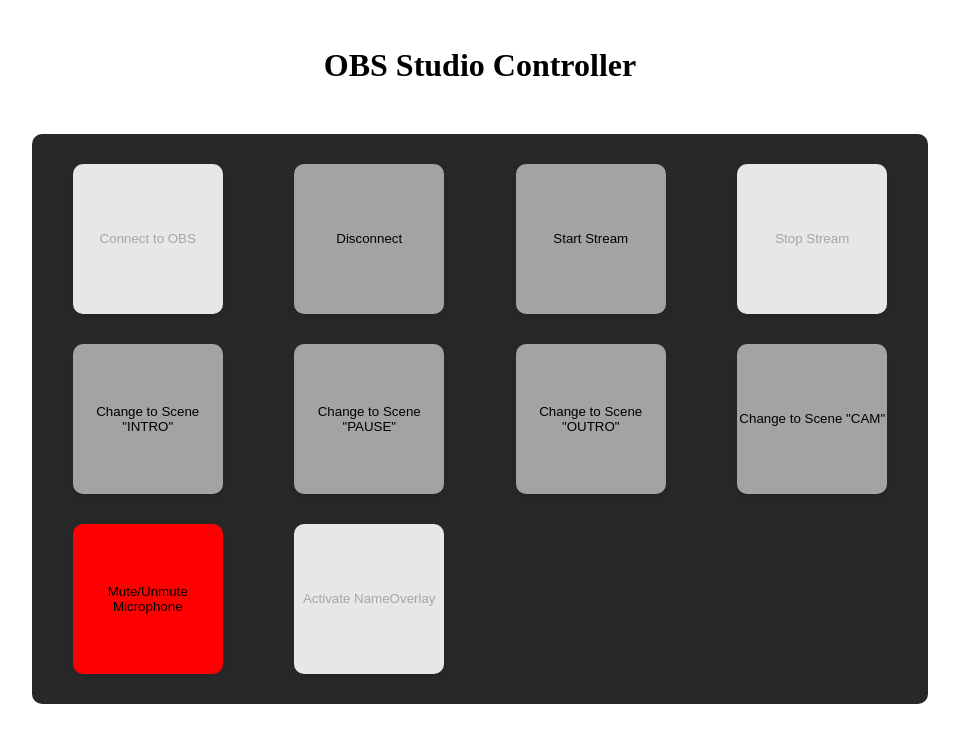
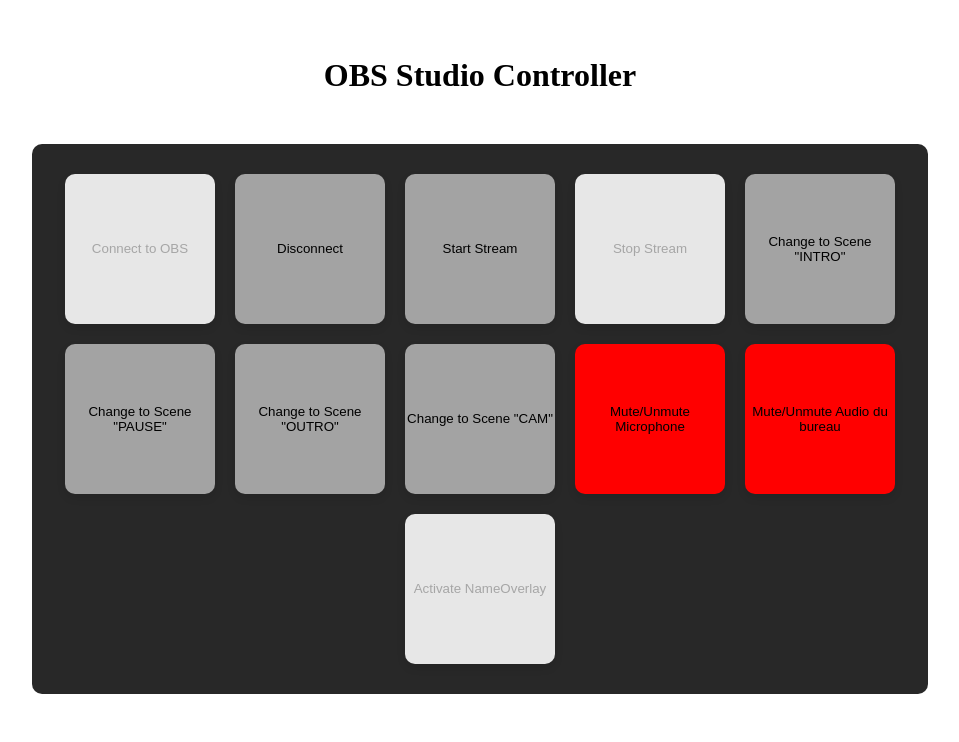
Before and after one commit to Leo-Turible/deckboard, a website built with webpack: page index.html in a window 1280 px wide. Both pictures are taken after a click on the button "Connect to OBS". Shown: the whole page, without its empty margins (160-1119 px from the left). Built offline with nearby package versions, Linux system fonts and the light colour scheme; what obs-websocket-js would draw is missing.

Commit message:
ToggleMuteBtn for Desktop added

```diff
--- a/index.html
+++ b/index.html
@@ -20,6 +20,8 @@
         <button class="custom-btn" id="changeToOutroBtn" disabled>Change to Scene "OUTRO"</button>
         <button class="custom-btn" id="changeToCamBtn" disabled>Change to Scene "CAM"</button>
         <button class="custom-btn" id="toggleMuteBtn" disabled>Mute/Unmute Microphone</button>
+        <button class="custom-btn" id="toggleDesktopAudioBtn" disabled>Mute/Unmute Audio du bureau</button>
+        <!-- <button class="custom-btn" id="toggleCamBtn" disabled>Toggle Webcam</button> -->
         <button class="custom-btn" id="activateNameOverlayBtn" disabled>Activate NameOverlay</button>
     </div>
     <script src="https://cdn.jsdelivr.net/npm/obs-websocket-js"></script>
--- a/index.js
+++ b/index.js
@@ -11,10 +11,11 @@
 document.getElementById('changeToOutroBtn').addEventListener('click', changeToOutroScene);
 document.getElementById('changeToCamBtn').addEventListener('click', changeToCamScene);
 document.getElementById('toggleMuteBtn').addEventListener('click', toggleMicrophoneMute);
+document.getElementById('toggleDesktopAudioBtn').addEventListener('click', toggleDesktopAudioMute);
 
 async function connectToOBS() {
     try {
-        await obs.connect('ws://10.152.7.70:4444');
+        await obs.connect('ws://10.152.7.43:4444');
         console.log('Connected to OBS Studio');
 
         // Execute the GetCurrentProgramScene request
@@ -171,23 +172,47 @@
     }
 }
 
+async function toggleDesktopAudioMute() {
+    try {
+        const { inputMuted } = await obs.call('ToggleInputMute', { inputName: 'Audio du Bureau' });
+        console.log('Toggled input mute for "Audio du Bureau". Mute status:', inputMuted);
+
+        // Mettez à jour la couleur du bouton en fonction de l'état du mute
+        const desktopAudioBtn = document.getElementById('toggleDesktopAudioBtn');
+        desktopAudioBtn.classList.toggle('muted', inputMuted);
+        desktopAudioBtn.classList.toggle('unmuted', !inputMuted);
+    } catch (error) {
+        console.error('Failed to toggle desktop audio mute/unmute', error.code, error.message);
+    }
+}
+
 async function updateMuteButtonColor() {
     try {
-        const { inputMuted } = await obs.call('GetInputMute', { inputName: 'Mic/Aux' });
+        const { inputMuted: micMuted } = await obs.call('GetInputMute', { inputName: 'Mic/Aux' });
+        const { inputMuted: desktopAudioMuted } = await obs.call('GetInputMute', { inputName: 'Audio du Bureau' });
 
-        // Mettez à jour la couleur du bouton en fonction de l'état du mute
-        const muteBtn = document.getElementById('toggleMuteBtn');
-        muteBtn.classList.toggle('muted', inputMuted);
-        muteBtn.classList.toggle('unmuted', !inputMuted);
+        // Mettez à jour la couleur du bouton Microphone en fonction de l'état du mute
+        const micBtn = document.getElementById('toggleMuteBtn');
+        micBtn.classList.toggle('muted', micMuted);
+        micBtn.classList.toggle('unmuted', !micMuted);
+
+        // Mettez à jour la couleur du bouton Audio du Bureau en fonction de l'état du mute
+        const desktopAudioBtn = document.getElementById('toggleDesktopAudioBtn');
+        desktopAudioBtn.classList.toggle('muted', desktopAudioMuted);
+        desktopAudioBtn.classList.toggle('unmuted', !desktopAudioMuted);
     } catch (error) {
-        console.error('Failed to get microphone mute status', error.code, error.message);
+        console.error('Failed to get microphone and desktop audio mute status', error.code, error.message);
     }
 }
 
 function resetMuteButtonColor() {
-    // Réinitialiser la couleur du bouton mute/unmute
-    const muteBtn = document.getElementById('toggleMuteBtn');
-    muteBtn.classList.remove('muted', 'unmuted');
+    // Réinitialiser la couleur du bouton Microphone
+    const micBtn = document.getElementById('toggleMuteBtn');
+    micBtn.classList.remove('muted', 'unmuted');
+
+    // Réinitialiser la couleur du bouton Audio du Bureau
+    const desktopAudioBtn = document.getElementById('toggleDesktopAudioBtn');
+    desktopAudioBtn.classList.remove('muted', 'unmuted');
 }
 
 function enableButtons() {
@@ -200,6 +225,7 @@
     document.getElementById('changeToOutroBtn').disabled = false;
     document.getElementById('changeToCamBtn').disabled = false;
     document.getElementById('toggleMuteBtn').disabled = false;
+    document.getElementById('toggleDesktopAudioBtn').disabled = false;
 }
 
 function disableButtons() {
@@ -212,4 +238,5 @@
     document.getElementById('changeToOutroBtn').disabled = true;
     document.getElementById('changeToCamBtn').disabled = true;
     document.getElementById('toggleMuteBtn').disabled = true;
+    document.getElementById('toggleDesktopAudioBtn').disabled = true;
 }
--- a/style.css
+++ b/style.css
@@ -21,25 +21,19 @@
     margin: 50px auto;
     width: 70%;
     height: auto;
-    /* display: flex; */
-    /* flex-direction: row;
+    display: flex;
+    flex-direction: row;
     justify-content: center;
     align-items: center;
-    flex-wrap: wrap; */
-    display: grid;
-    grid-template-columns: repeat(4, auto);
-    grid-template-rows: repeat(3, 1fr);
-    place-items: center;
-    gap: 10px;
+    flex-wrap: wrap;
 }
 
 .custom-btn {
-    width: 150px;
+    position: relative;
+    max-width: 150px;
+    width: 100%;
     height: 150px;
-    display: flex;
-    flex-direction: column;
-    align-items: center;
-    justify-content: center;
+    flex: 1 1 150px;
     border: none;
     border-radius: 10px;
     margin: 10px;
```
Also changed, not shown: dist/bundle.js.
